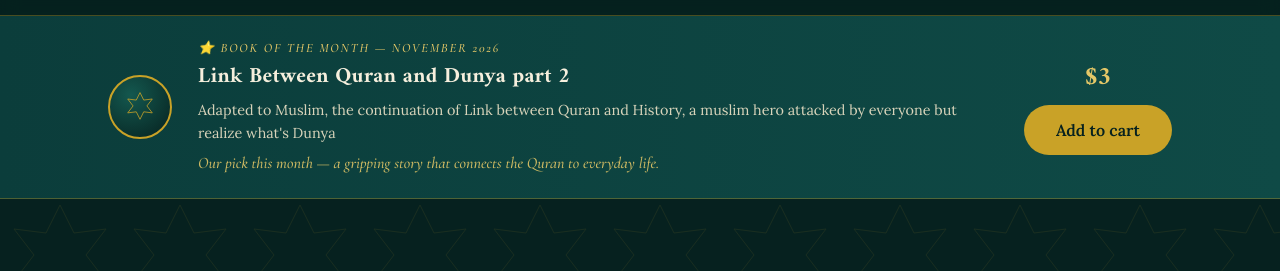
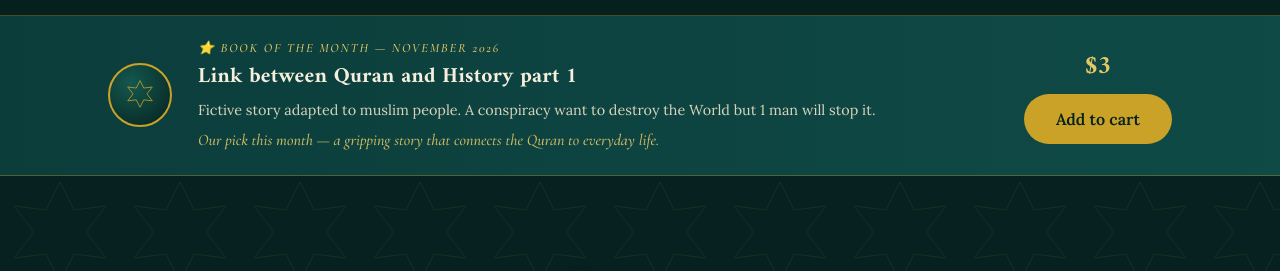
Before and after one commit to Dawahpioneer/Ebook, a plain HTML site: page index.html in a window 1280 px wide. Shown: the part 107-378 px from the top of the page. Drawn offline with nearby package versions, Linux system fonts and the light colour scheme; a web font is replaced by a local one.

Commit message:
Update index.html

```diff
--- a/index.html
+++ b/index.html
@@ -965,7 +965,7 @@
 (function(){
   /* ---------- Book of the Month (change these each month) ---------- */
   var BOOK_OF_THE_MONTH = {
-    id: 'b6',
+    id: 'b1',
     note: 'Our pick this month — a gripping story that connects the Quran to everyday life.',
     noteFr: 'Notre coup de cœur du mois — un récit captivant qui relie le Coran à la vie de tous les jours.'
   };
```
